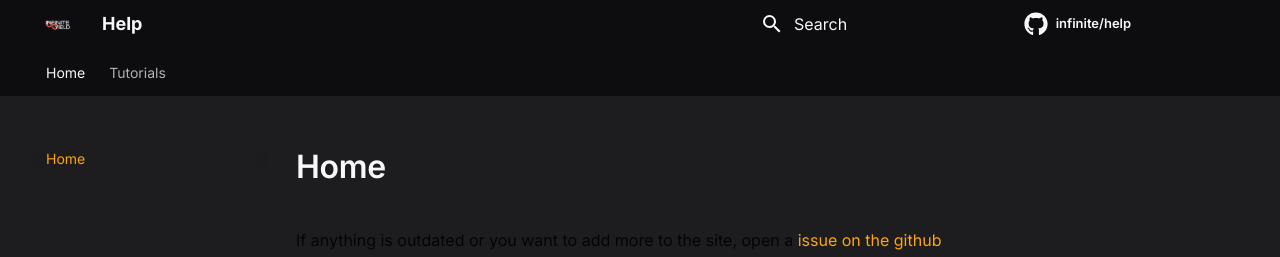
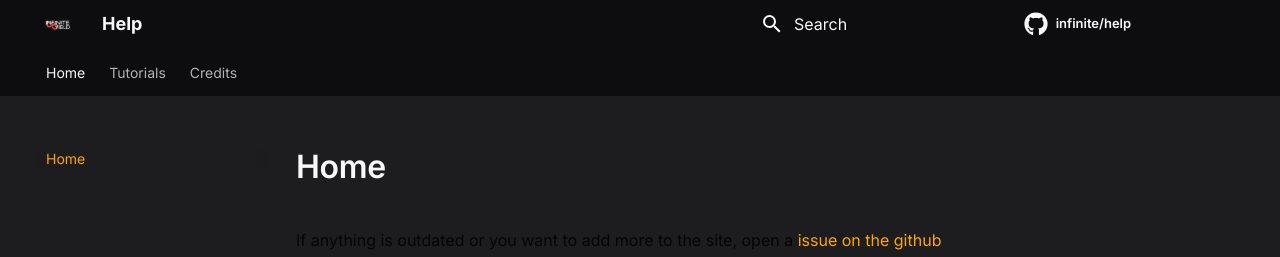
Before and after one commit to pamlib/iyt, an MkDocs documentation site: the page built from docs/index.md, in a window 1280 px wide. Shown: the top 257 px of the page. Built offline with MkDocs 1.6.1 and Material for MkDocs 9.7.7, drawn with Linux system fonts in a browser that asks for light colours; comment, search, counter and statistics services are not loaded.

Commit message:
Update mkdocs.yml

```diff
--- a/mkdocs.yml
+++ b/mkdocs.yml
@@ -31,6 +31,7 @@ nav:
       - Getting Plugins: infiniteyield/gettingplugins.md
       - Installing Plugins: infiniteyield/installingplugins.md
       - Using Plugins: infiniteyield/usingplugins.md
+  - Credits: credits/index.md
 
 markdown_extensions:
   - admonition
```
